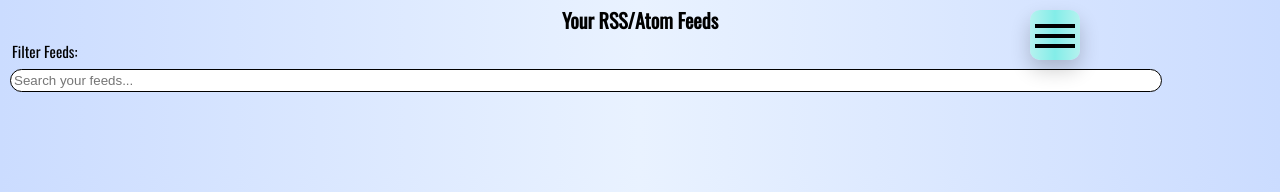
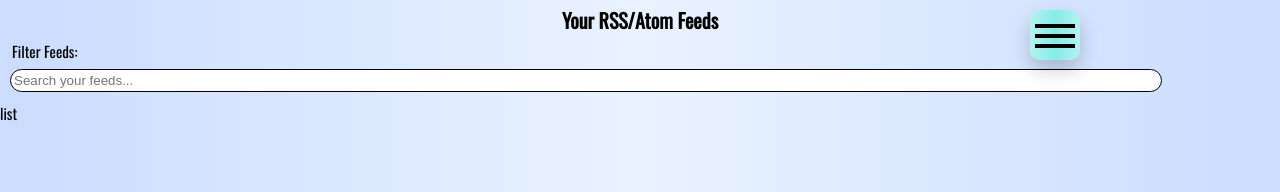
Before and after one commit to ARogala/cs-feedy, a React (Create React App) app: page /EditFeeds in a window 1280 px wide. Shown: the top 192 px of the page. Built offline with nearby package versions, Linux system fonts and the light colour scheme; what focus-within would draw is missing.

Commit message:
add EditFeedBtnList component and css files

```diff
--- a/src/App.js
+++ b/src/App.js
@@ -15,7 +15,7 @@
 import ScrollTopBtn from './components/ScrollTopBtn';
 import DeleteFeedBtnList from './components/DeleteFeedBtnList';
 import Header from './components/Header';
-
+import EditFeedBtnList from './components/EditFeedBtnList';
 
 //import styles
 import './App.css';
@@ -172,6 +172,9 @@
                     handleFilterTextChange={(filterText) =>
                     this.handleFilterTextChange(filterText)}
                   />
+                  <EditFeedBtnList
+
+                  />
                 </div>
 
 
--- /dev/null
+++ b/src/components/EditFeedBtnList.js
@@ -0,0 +1,10 @@
+import React from 'react';
+
+
+function EditFeedBtnList(props) {
+	return (
+		<div>list</div>
+	);
+}
+
+export default EditFeedBtnList;
```
Also changed, not shown: src/components/EditFeedBtnList.css (added).
